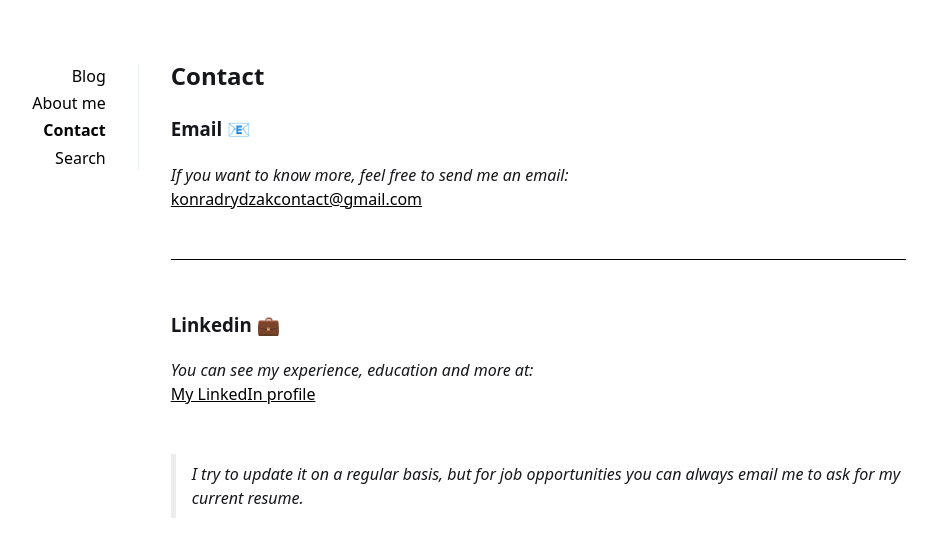
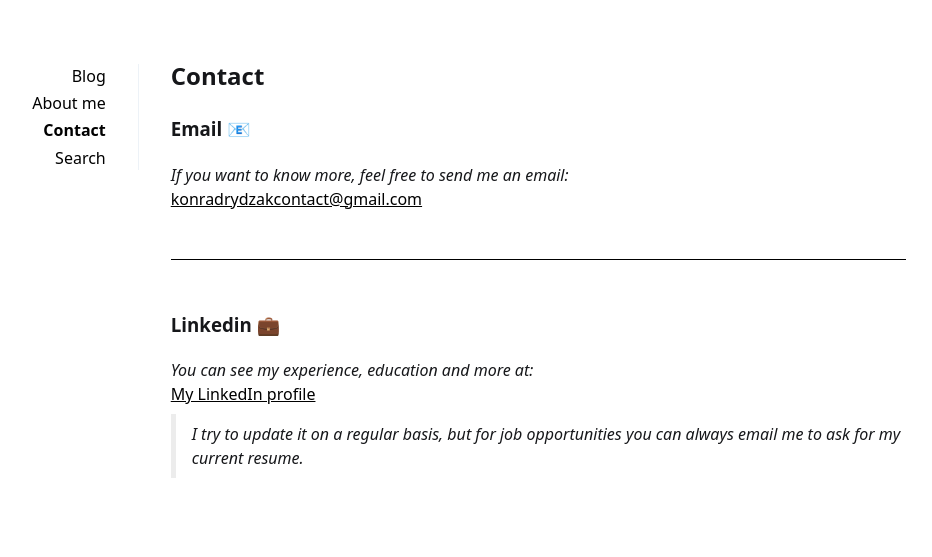
Before and after one commit to konradrydzak/konradrydzak.github.io, a Jekyll site: the page built from docs/_pages/contact.md, in a window 1280 px wide. Shown: the top 557 px of the page, without its empty margins (182-1114 px from the left). Built offline with Jekyll 4.4.1, drawn with Linux system fonts in a browser that asks for light colours.

Commit message:
Change line breaks according to markdown syntax

```diff
--- a/docs/_pages/contact.md
+++ b/docs/_pages/contact.md
@@ -19,6 +19,4 @@ title: Contact
 *You can see my experience, education and more at:*
 [My LinkedIn profile](https://www.linkedin.com/in/konradrydzak/?locale=en_US)
 
-<br style="line-height: 5px" />
-
 > I try to update it on a regular basis, but for job opportunities you can always email me to ask for my current resume.
```
